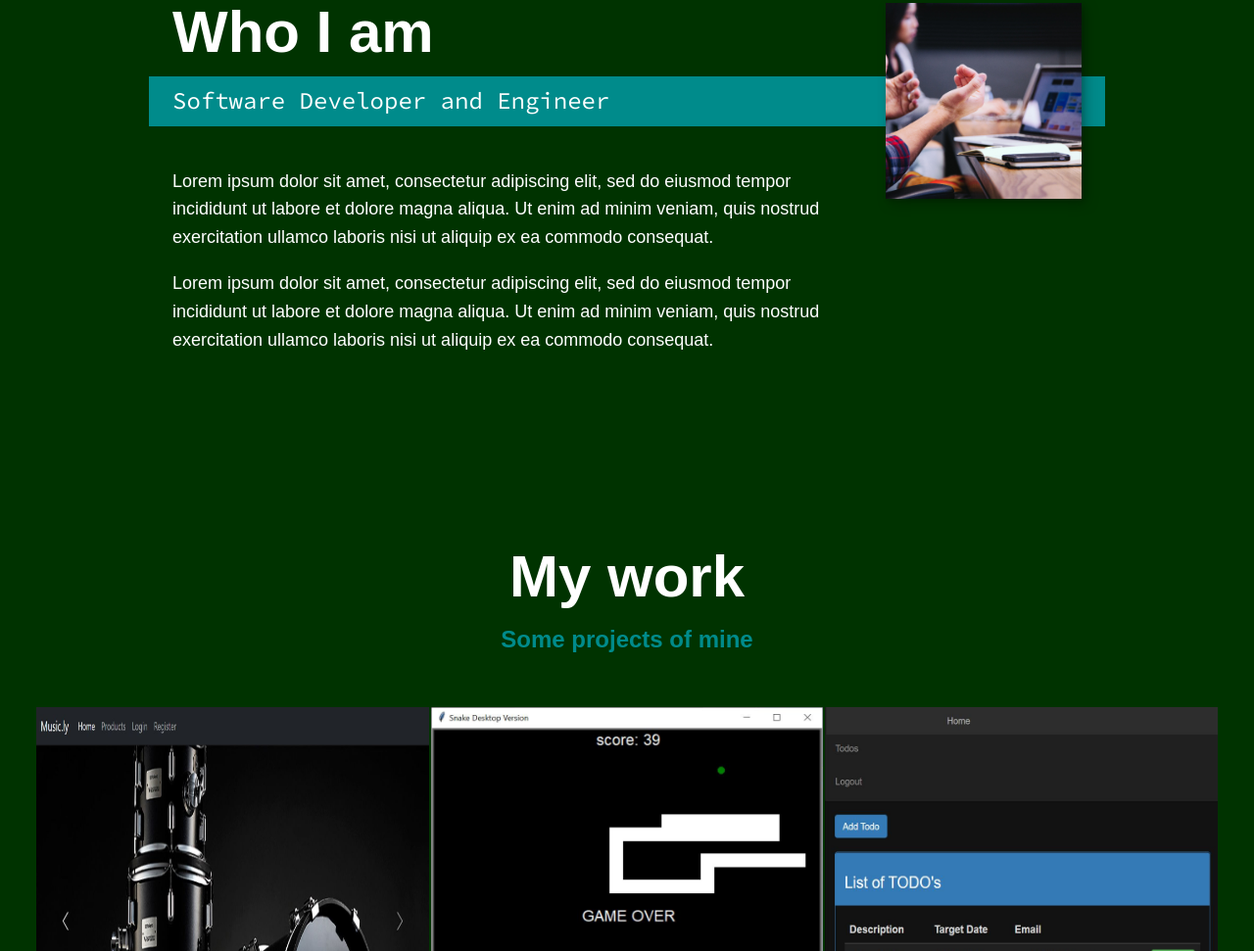
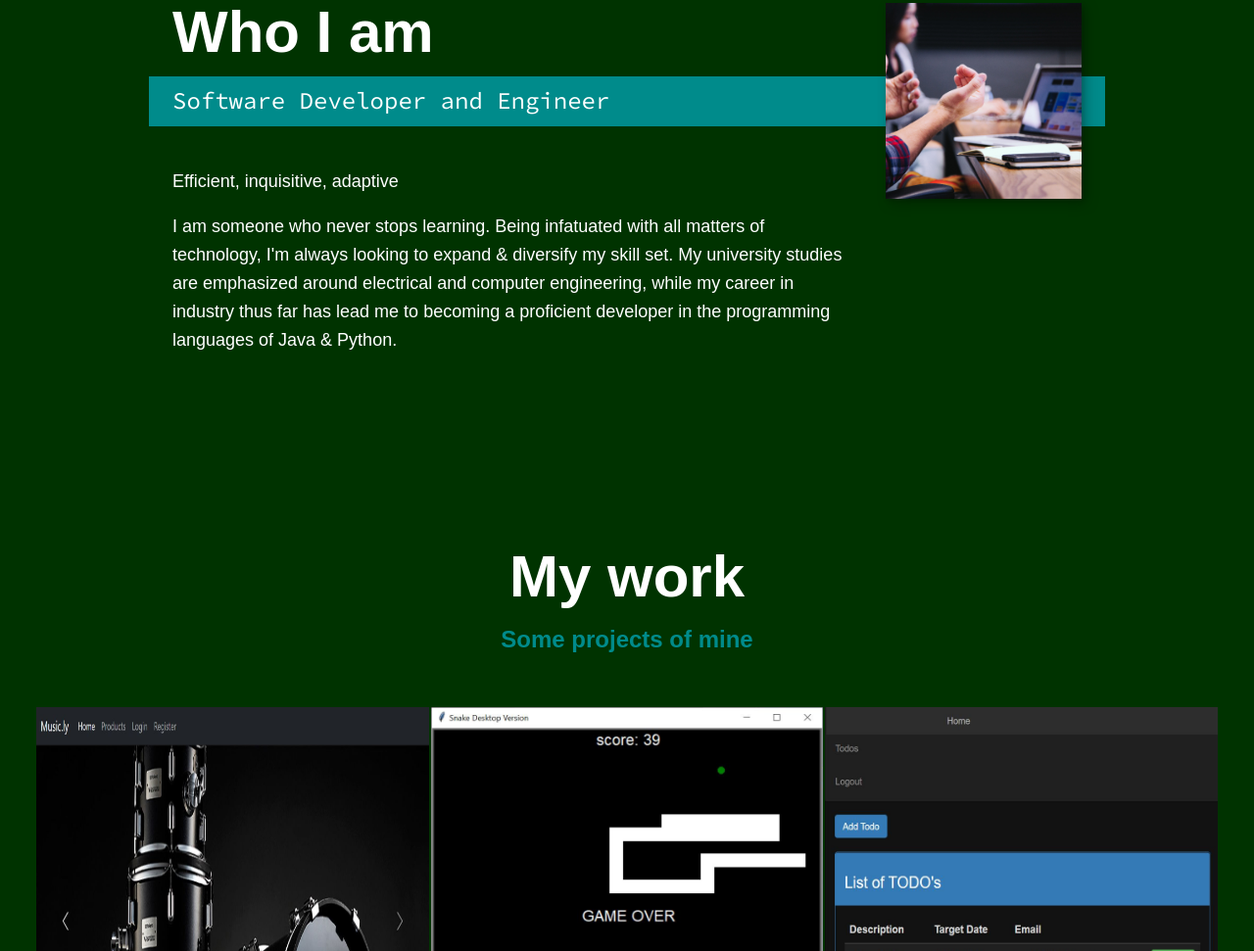
Before and after one commit to J-Baka/J-Baka.github.io, a plain HTML site: page index.html in a window 1280 px wide. Shown: the part 1219-2190 px from the top of the page at 98% size. Drawn offline with Linux system fonts and the light colour scheme; a web font is replaced by a local one.

Commit message:
About me

```diff
--- a/index.html
+++ b/index.html
@@ -73,12 +73,11 @@
             <p class="section__subtitle section__subtitle--about">Software Developer and Engineer</p>
 
             <div class="about-me__body">
-                <p>Lorem ipsum dolor sit amet, consectetur adipiscing elit, sed do eiusmod tempor
-                    incididunt ut labore et dolore magna aliqua. Ut enim ad minim veniam, quis nostrud
-                    exercitation ullamco laboris nisi ut aliquip ex ea commodo consequat.</p>
-               <p>Lorem ipsum dolor sit amet, consectetur adipiscing elit, sed do eiusmod tempor
-                   incididunt ut labore et dolore magna aliqua. Ut enim ad minim veniam, quis nostrud
-                   exercitation ullamco laboris nisi ut aliquip ex ea commodo consequat.</p>
+                <p>Efficient, inquisitive, adaptive</p>
+               <p>I am someone who never stops learning. Being infatuated with all matters of technology, I'm always
+               looking to expand & diversify my skill set. My university studies are emphasized around electrical and
+               computer engineering, while my career in industry thus far has lead me to becoming a proficient developer
+               in the programming languages of Java & Python.</p>
             </div>
 
             <img src="img/portfolio-07.jpg" alt="temp pic" class="about-me__img">
```
